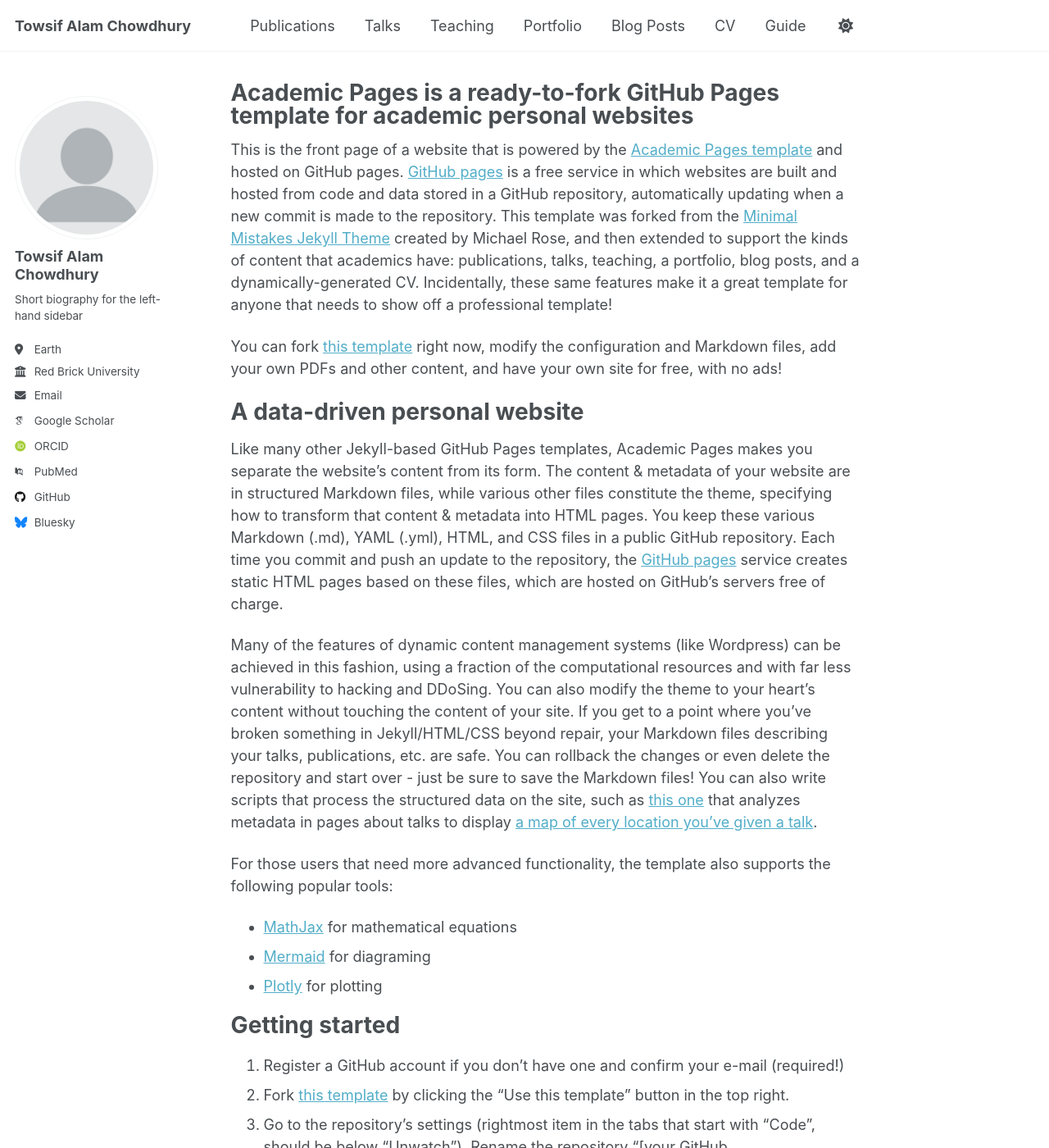
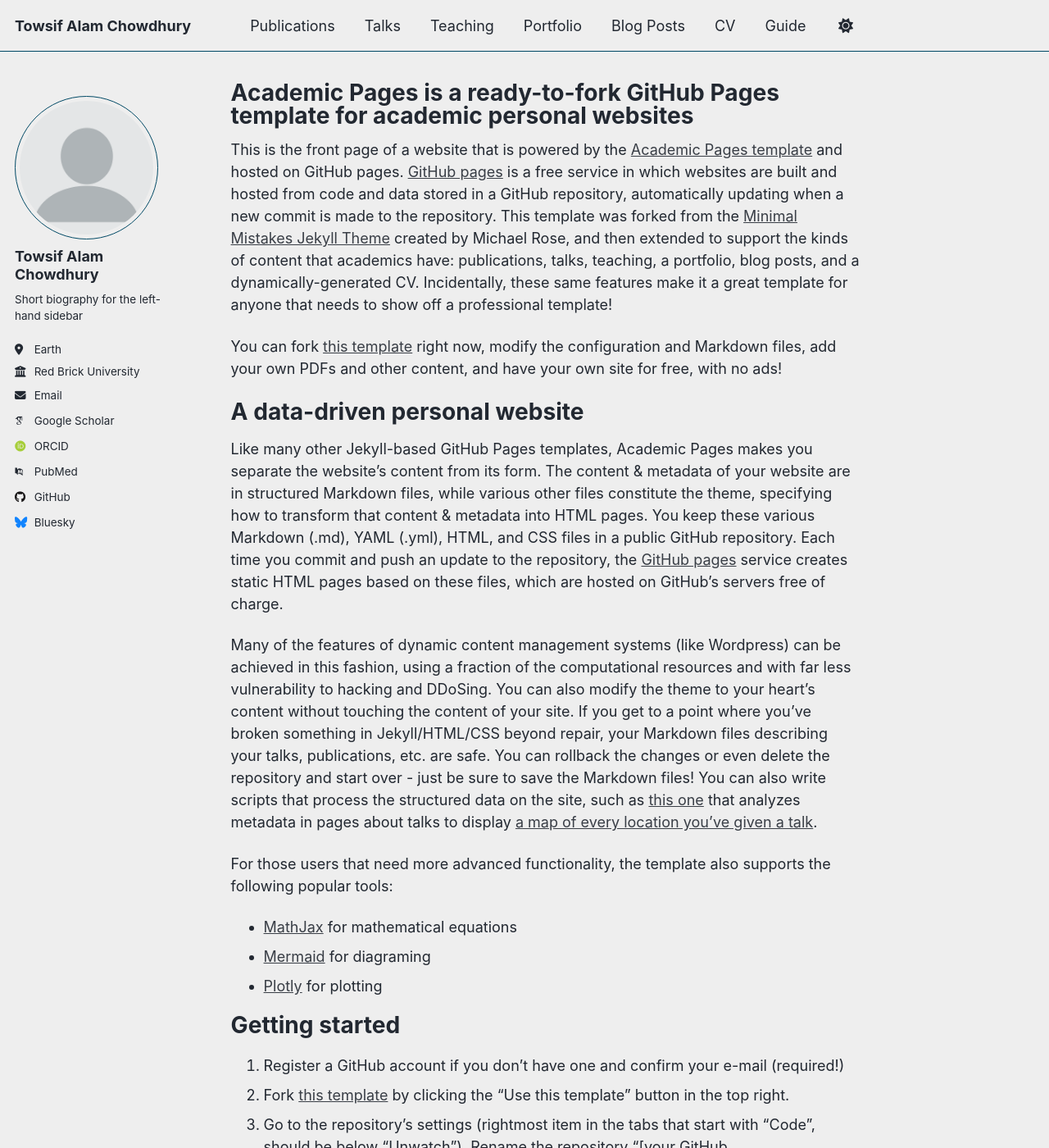
Before and after one commit to Towsif13/towsif13.github.io, a Jekyll site: the page built from _pages/about.md, in a window 1280 px wide and 1400 px high. Shown: the whole window at 82% size. Built offline with Jekyll 4.4.1, drawn with Linux system fonts in a browser that asks for light colours; some web fonts are replaced; a script that is not in the unit is left out.

Commit message:
Update _config.yml

```diff
--- a/_config.yml
+++ b/_config.yml
@@ -8,12 +8,12 @@
 
 # Basic Site Settings
 locale                   : "en-US"
-site_theme               : "default" # Currently available options are "default", "air"
+site_theme               : "air" # Currently available options are "default", "air"
 title                    : "Towsif Alam Chowdhury"
 title_separator          : "-"
 name                     : &name "Towsif Alam Chowdhury"
 description              : &description "personal description"
-url                      : https://towsif13.github.io/towsifc/ # the base hostname & protocol for your site e.g. "https://[your GitHub username].github.io" or if you already have some other page hosted on Github then use "https://[your GitHub username].github.io/[Your Repo Name]"
+url                      : https://towsif13.github.io # the base hostname & protocol for your site e.g. "https://[your GitHub username].github.io" or if you already have some other page hosted on Github then use "https://[your GitHub username].github.io/[Your Repo Name]"
 baseurl                  : "" # the subpath of your site, e.g. "/blog"
 repository               : "academicpages/academicpages.github.io"
 
```
